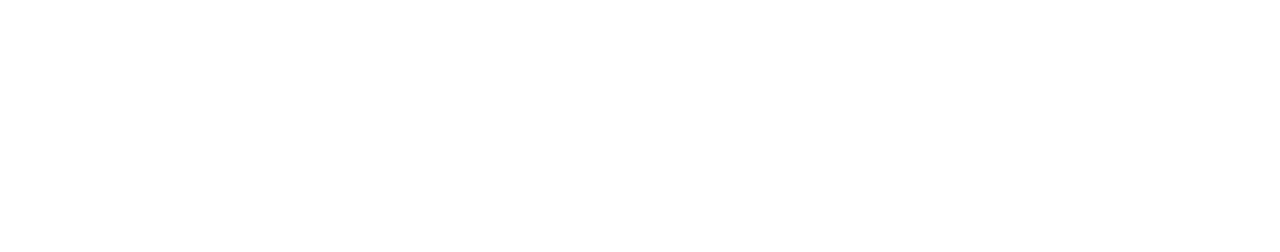
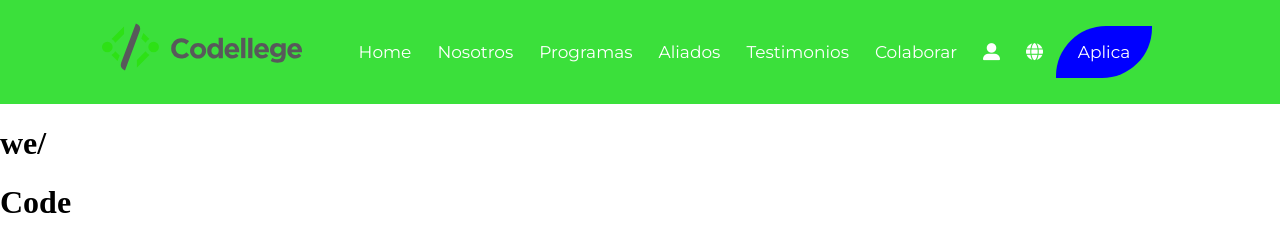
Before and after one commit to bryg56/PraticaFinalCodellege, a plain HTML site: page index.html in a window 1280 px wide. Drawn offline with Linux system fonts and the light colour scheme.

Commit message:
Se termino la navBar

```diff
--- a/index.html
+++ b/index.html
@@ -1,5 +1,6 @@
 <!DOCTYPE html>
 <html lang="en">
+
 <head>
     <meta charset="UTF-8">
     <meta name="viewport" content="width=device-width, initial-scale=1.0">
@@ -8,9 +9,59 @@
     <script src="https://kit.fontawesome.com/d29ee77bb6.js"></script>
     <title>Codellege</title>
 </head>
+
 <body>
+    <!-- NavBar -->
+    <ul class="Barra">
+        <div class="Logo">
+            <li>
+                <a href="#"><img src="./CSS elementos_Graf/CSS elementos_Graf/codellege-logo-full-color.svg" alt="" id="imagen_B"></a>
+            </li>
+        </div>
+        <div class="menu_Bar">
+            <li>
+                <a href="#">Home</a>
+            </li>
+            <li>
+                <a href="#">Nosotros</a>
+            </li>
+            <li>
+                <a href="#">Programas</a>
+            </li>
+            <li>
+                <a href="#">Aliados</a>
+            </li>
+            <li>
+                <a href="#">Testimonios</a>
+            </li>
+            <li>
+                <a href="#">Colaborar</a>
+            </li>
+            <li>
+                <a href="#">
+                    <i class="fas fa-user-alt"></i>
+                </a>
+            </li>
+            <li>
+                <a href="#"><i class="fas fa-globe"></i>
+            </a>
+            </li>
+        </div>
+        <div class="boton_aplica">
+            <li>
+                <a href="#">Aplica</a>
+            </li>
+        </div>
+    </ul>
+    <!-- fin NavBar -->
+    <!-- Home -->
+    <div class="Home_Logo">
+        <h1>we/</h1>
+        <h1>Code</h1>
+    </div>
     <!-- Seccion nuestros aliados -->
 
 
 </body>
+
 </html>
--- a/stylce.css
+++ b/stylce.css
@@ -0,0 +1,78 @@
+@import url('https://fonts.googleapis.com/css?family=Montserrat&display=swap');
+body {
+    margin: 0;
+    padding: 0;
+    box-sizing: border-box;
+}
+
+
+/* Inicio estilo NavBar */
+
+.Barra {
+    width: 100%;
+    height: 13vh;
+    display: flex;
+    justify-content: space-around;
+    align-items: center;
+    background: rgb(59, 224, 59);
+    margin: 0%;
+    padding: 0%;
+    position: relative;
+}
+
+.Barra div li {
+    list-style-type: none;
+}
+
+.Barra div li a {
+    text-decoration: none;
+    font-size: 17px;
+    font-family: 'Montserrat', sans-serif;
+    color: white;
+}
+
+.Logo {
+    width: 200px;
+    height: 100px;
+    display: block;
+    position: absolute;
+    left: 8%;
+}
+
+.menu_Bar {
+    display: flex;
+    justify-content: space-between;
+    align-items: center;
+    margin-left: 27%;
+}
+
+.menu_Bar li {
+    display: block;
+    margin: 13px;
+}
+
+#imagen_B {
+    width: 200px;
+    height: 90px;
+}
+
+.boton_aplica {
+    background: blue;
+    width: 8%;
+    height: 50%;
+    display: flex;
+    justify-content: center;
+    align-items: center;
+    border-top-left-radius: 50px;
+    border-bottom-right-radius: 50px;
+    margin-right: 10%;
+}
+
+
+/*Fin Estilo de navbar */
+
+.Home_Logo {
+    width: 100%;
+    height: 90vh;
+    background: url("./CSSelementos_Graf/")
+}
```
Also changed, not shown: 1 other file.
